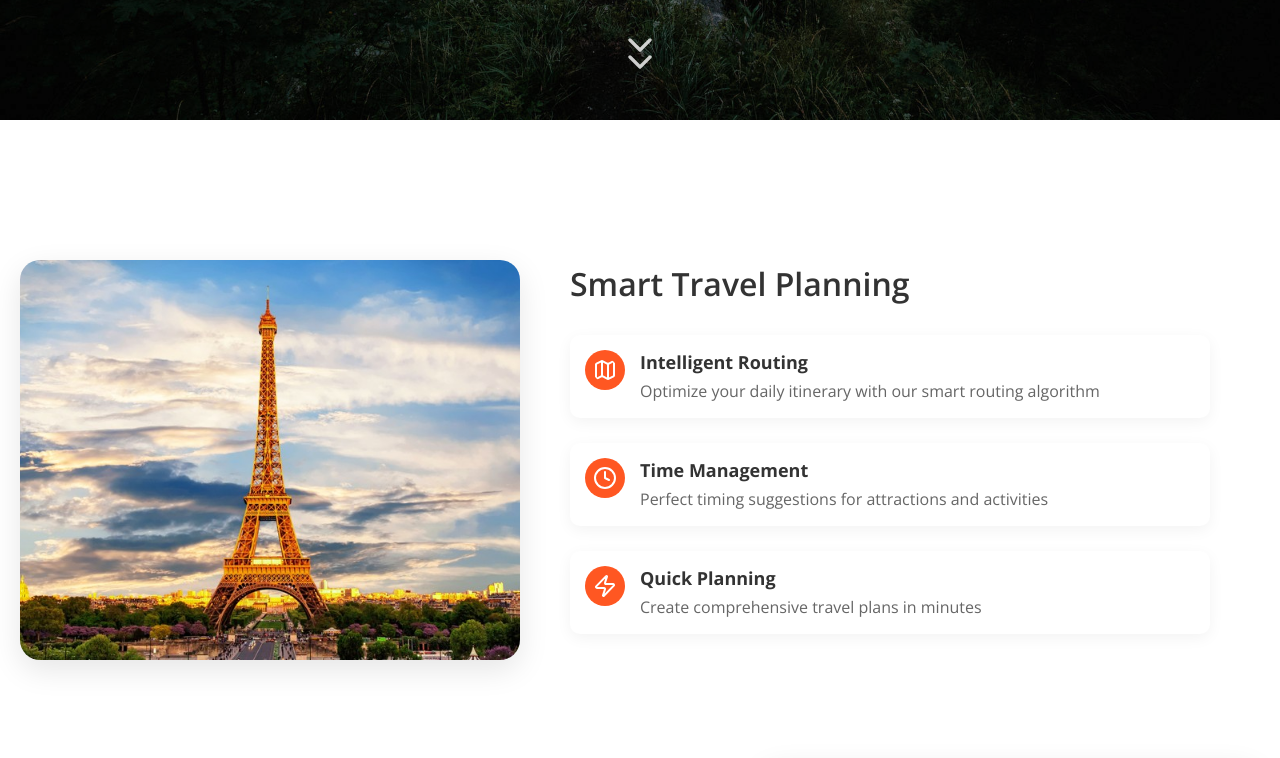
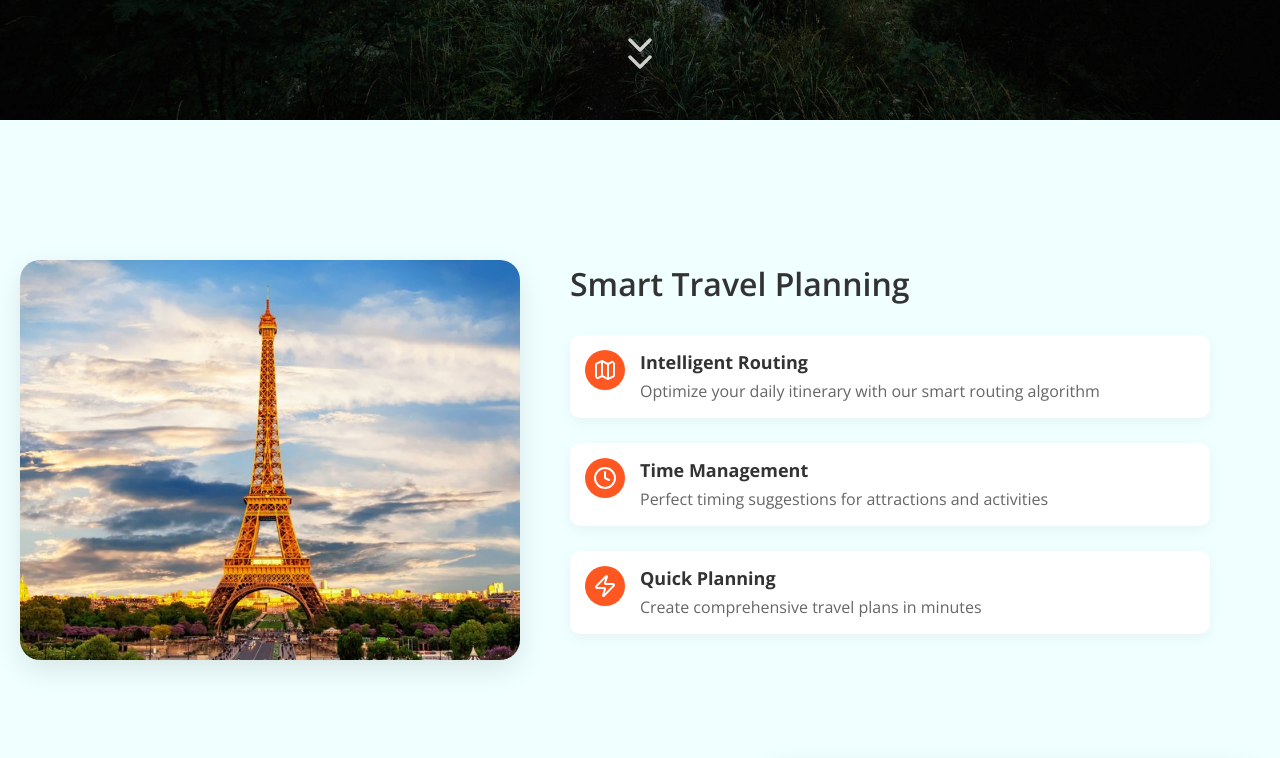
Before and after one commit to shivamchavan12/wanderwise, a React (Create React App) app: page / in a window 1280 px wide. Shown: the part 680-1438 px from the top of the page. Built offline with nearby package versions, Linux system fonts and the light colour scheme.

Commit message:
Home final

```diff
--- a/src/components/Home.css
+++ b/src/components/Home.css
@@ -114,7 +114,7 @@
 .home-container {
   position: relative;
   width: 100%;
-  background: white;
+  background: azure;
 }
 
 /* Features Section */
```
